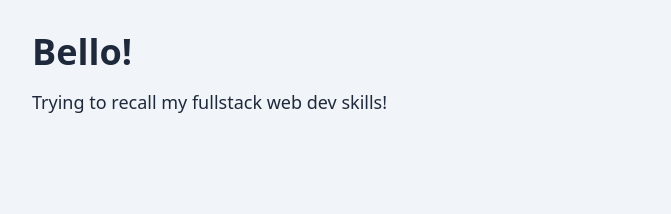
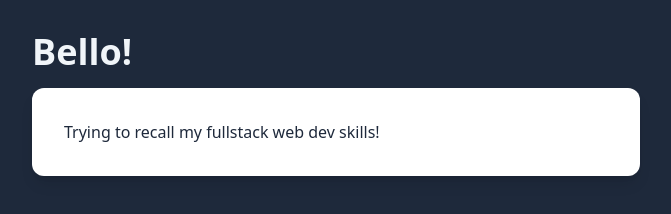
Before and after one commit to theajs87/theajs87.github.io, a plain HTML site: page index.html in a window 1280 px wide. Shown: the whole page, without its empty margins (304-975 px from the left). Drawn offline with nearby package versions, Linux system fonts and the light colour scheme.

Commit message:
Update index.html

```diff
--- a/index.html
+++ b/index.html
@@ -5,12 +5,12 @@
   <meta name="viewport" content="width=device-width, initial-scale=1">
   <script src="https://cdn.tailwindcss.com"></script>
 </head>
-<body class="bg-slate-100 text-slate-800">
+<body class="bg-slate-800 text-slate-100">
   <main class="max-w-2xl mx-auto p-8">
     <h1 class="text-4xl font-bold mb-4">Bello!</h1>
-    <p class="text-lg">
+    <div class="bg-white text-slate-800 rounded-xl shadow-lg p-8 max-w-4xl w-full">
       Trying to recall my fullstack web dev skills!
-    </p>
+    </div>
   </main>
 </body>
 </html>
```
